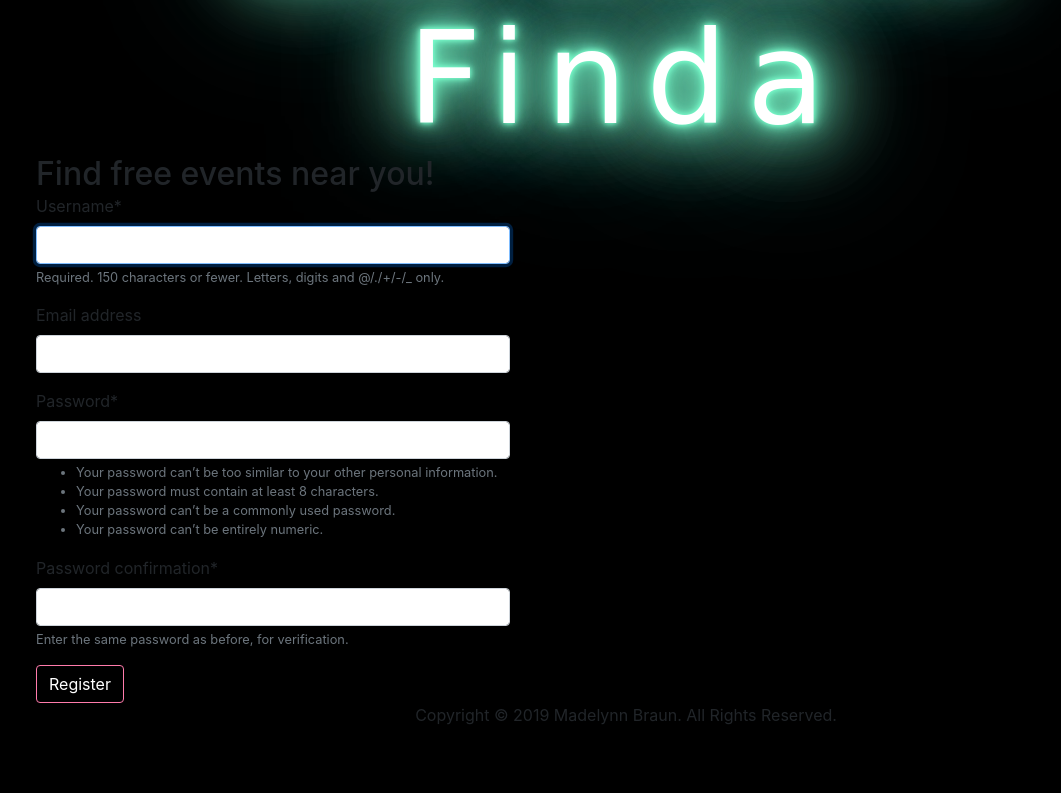
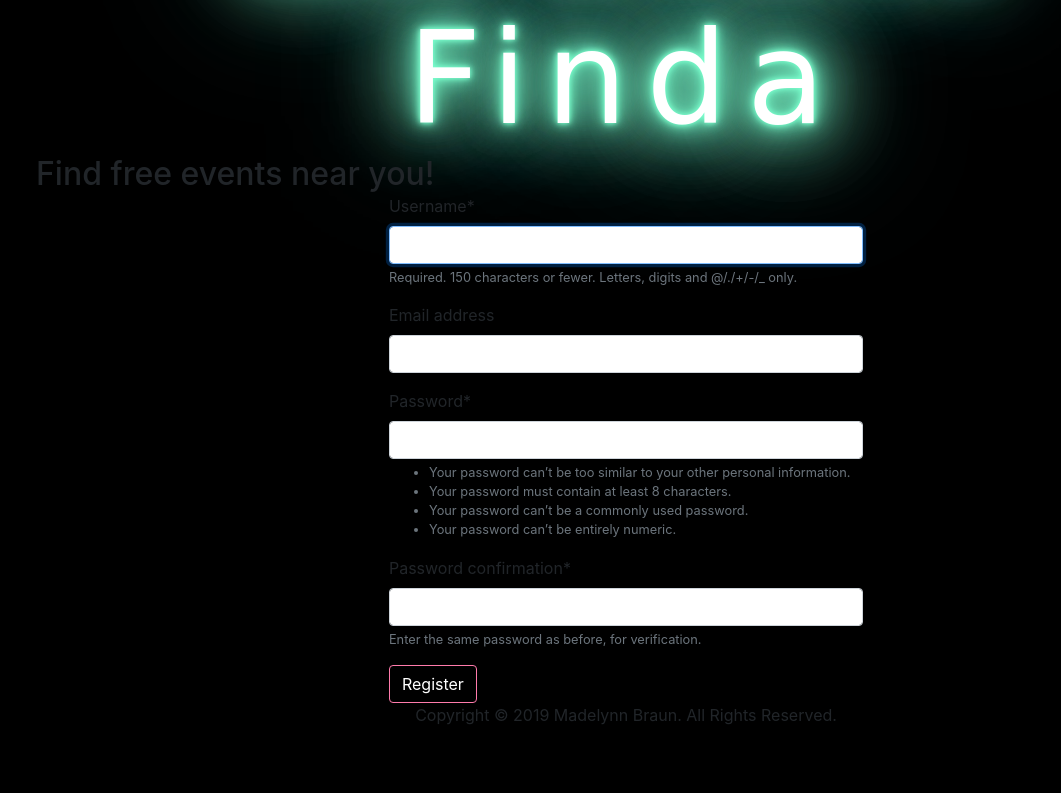
Before and after one commit to Maddy-89/FreEventsApp, a Django app: page /users/register/ in a window 1280 px wide. Shown: the part 278-1071 px from the top of the page, without its empty margins (14-1075 px from the left). Run offline with Django 3.2, Linux system fonts and the light colour scheme; some libraries are stand-ins or nearby versions; some web fonts are replaced.

Commit message:
center registration page content

```diff
--- a/users/templates/registration/register.html
+++ b/users/templates/registration/register.html
@@ -4,7 +4,7 @@
 {% load crispy_forms_tags %}
 
 {% block content %}
-<section class="row">
+<section class="row d-flex justify-content-around">
 <form class="col-sm-12 col-md-5 col-lg-5" method="post" novalidate>
     {% csrf_token %}
     {{ form | crispy }}
```
